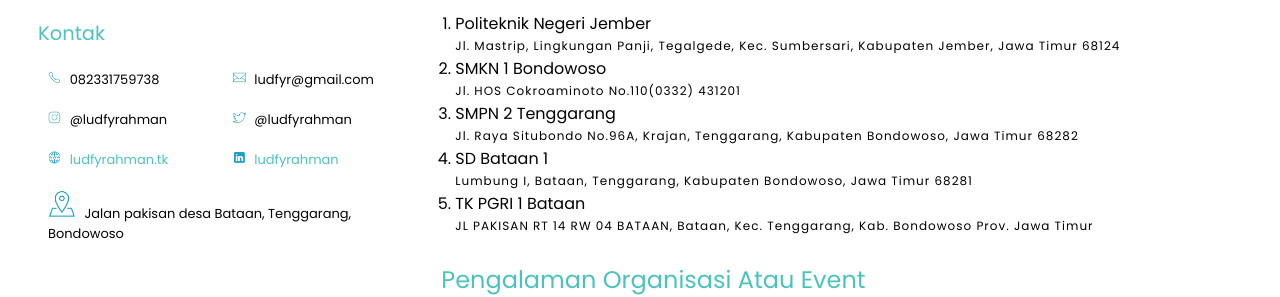
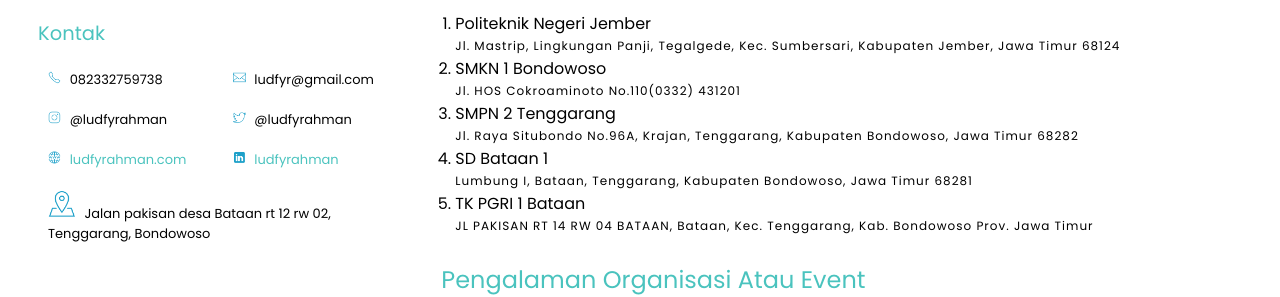
Before and after one commit to ludfyrahman/LiterasiDigital, a plain HTML site: page index.html in a window 1280 px wide. Shown: the part 339-636 px from the top of the page. Drawn offline with Linux system fonts and the light colour scheme.

Commit message:
fix contact description

```diff
--- a/index.html
+++ b/index.html
@@ -13,7 +13,7 @@
                             <h2 class="color-primary">Kontak</h2>
                             <div class="col-md-6">
                                 <img src="gambar/phone.png" class="img-icon" alt="">
-                                <span class="margin-5">082331759738</span>
+                                <span class="margin-5">082332759738</span>
                             </div>
                             <div class="col-md-6">
                                 <img src="gambar/mail.png" class="img-icon" alt="">
@@ -29,7 +29,7 @@
                             </div>
                             <div class="col-md-6">
                                 <img src="gambar/website.png" class="img-icon" alt="">
-                                <a target="_blank" href="http://www.ludfyrahman.tk/"><span class="margin-5">ludfyrahman.tk</span></a>
+                                <a target="_blank" href="http://www.ludfyrahman.tk/"><span class="margin-5">ludfyrahman.com</span></a>
                             </div>
                             <div class="col-md-6">
                                 <img src="gambar/LinkedIn.png" class="img-icon" alt="">
@@ -37,7 +37,7 @@
                             </div>
                             <div class="col-md-12">
                                 <img src="gambar/address.png" class="img-icon" alt="">
-                                <span class="margin-5">Jalan pakisan desa Bataan, Tenggarang, Bondowoso</span>
+                                <span class="margin-5">Jalan pakisan desa Bataan rt 12 rw 02, Tenggarang, Bondowoso</span>
                             </div>
                         </div>
                     </div>
```
